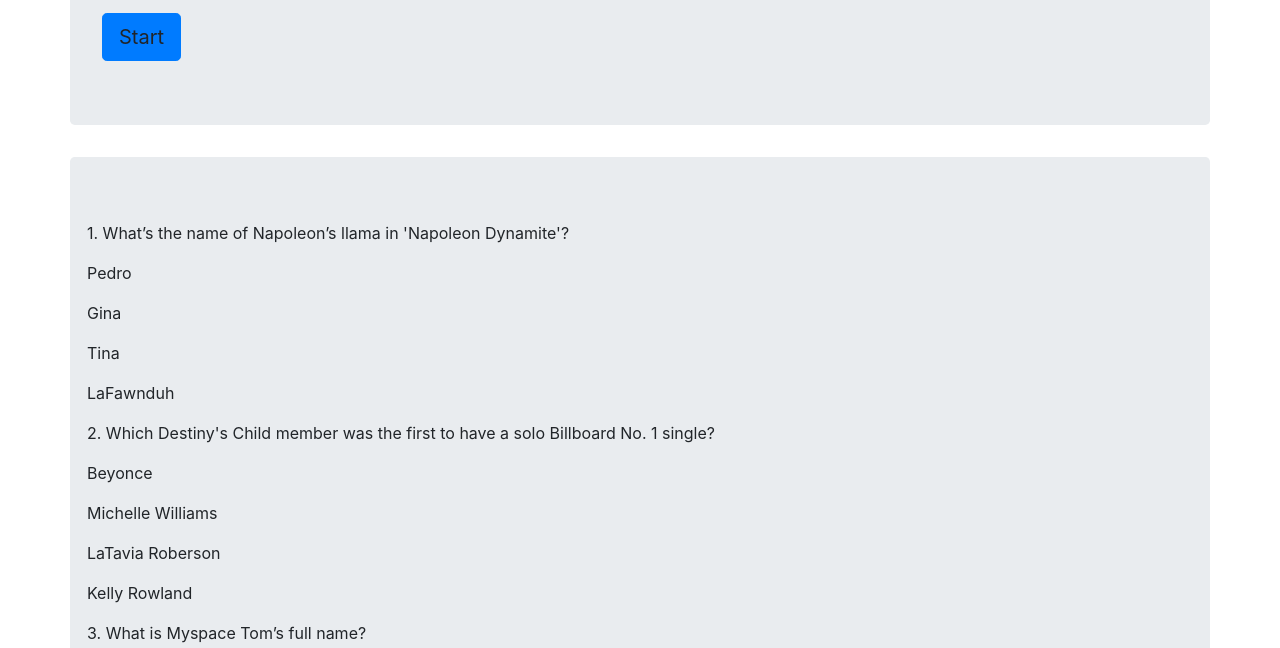
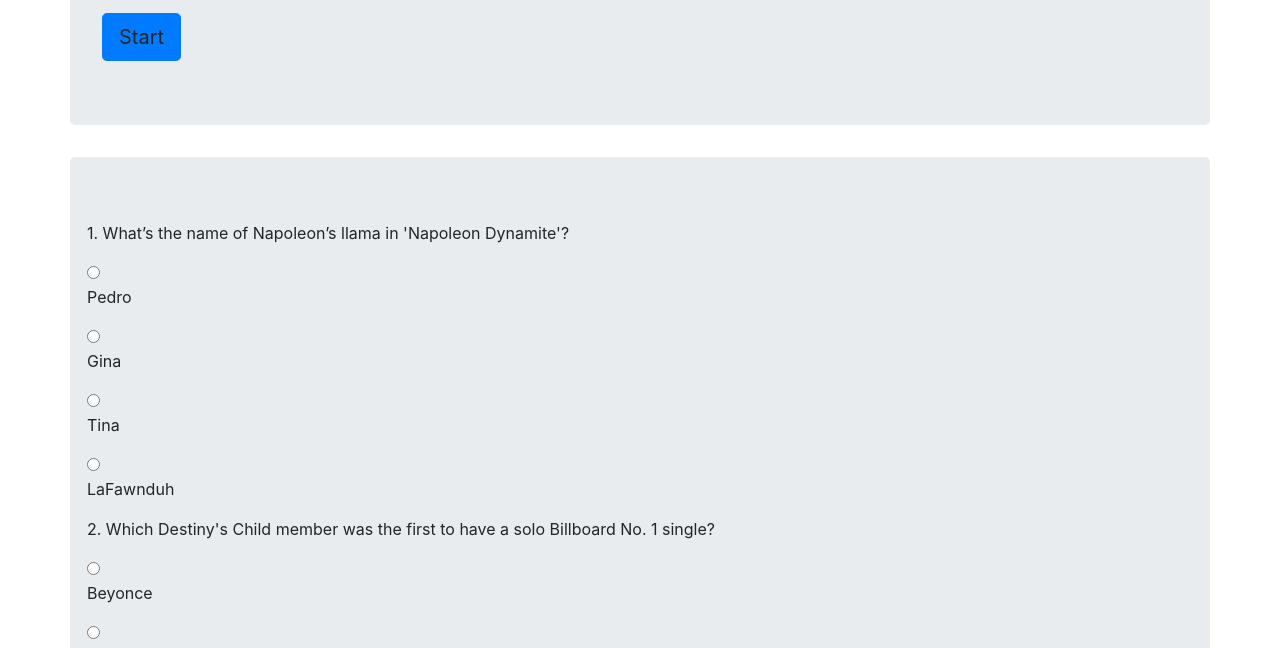
Before and after one commit to jlfinlayson/Trivia-Game, a plain HTML site: page index.html in a window 1280 px wide. Shown: the part 147-795 px from the top of the page. Drawn offline with nearby package versions, Linux system fonts and the light colour scheme.

Commit message:
create buttons, but cannot get only one to click at a time

```diff
--- a/assets/javascript/app.js
+++ b/assets/javascript/app.js
@@ -56,12 +56,15 @@
 for (i = 0; i < questions.length; i++) {
     console.log(questions[i]);
     $(".questions-text").append("<p>" + questions[i].question + "</p>")
-    //Create a loop to go through & show answers
-    //Create buttons for answers
+    //Create a loop to go through & show choices
     for (j = 0; j < questions[i].choices.length; j++) {
+        //Create buttons for answers
         var userChoices = questions[i].choices[j];
+        $(".questions-text").append("<div id='Guesses" + i + j + "'></div>");
         $(".questions-text").append("<p>" + userChoices + "</p>")
 
+        var radioBtn = $("<input type='radio' name=''/>");
+        radioBtn.appendTo('#Guesses' + i + j);
 
     }
 }
--- a/index.html
+++ b/index.html
@@ -10,6 +10,7 @@
     <!-- <script src="https://stackpath.bootstrapcdn.com/bootstrap/4.3.1/js/bootstrap.min.js"
         integrity="sha384-JjSmVgyd0p3pXB1rRibZUAYoIIy6OrQ6VrjIEaFf/nJGzIxFDsf4x0xIM+B07jRM"
         crossorigin="anonymous"></script> -->
+        <script src="https://ajax.googleapis.com/ajax/libs/jquery/2.1.1/jquery.min.js"></script>
     <link rel="stylesheet" type="text/css" href="assets/css/style.css">
     <title>2000's Trivia!</title>
 </head>
```
